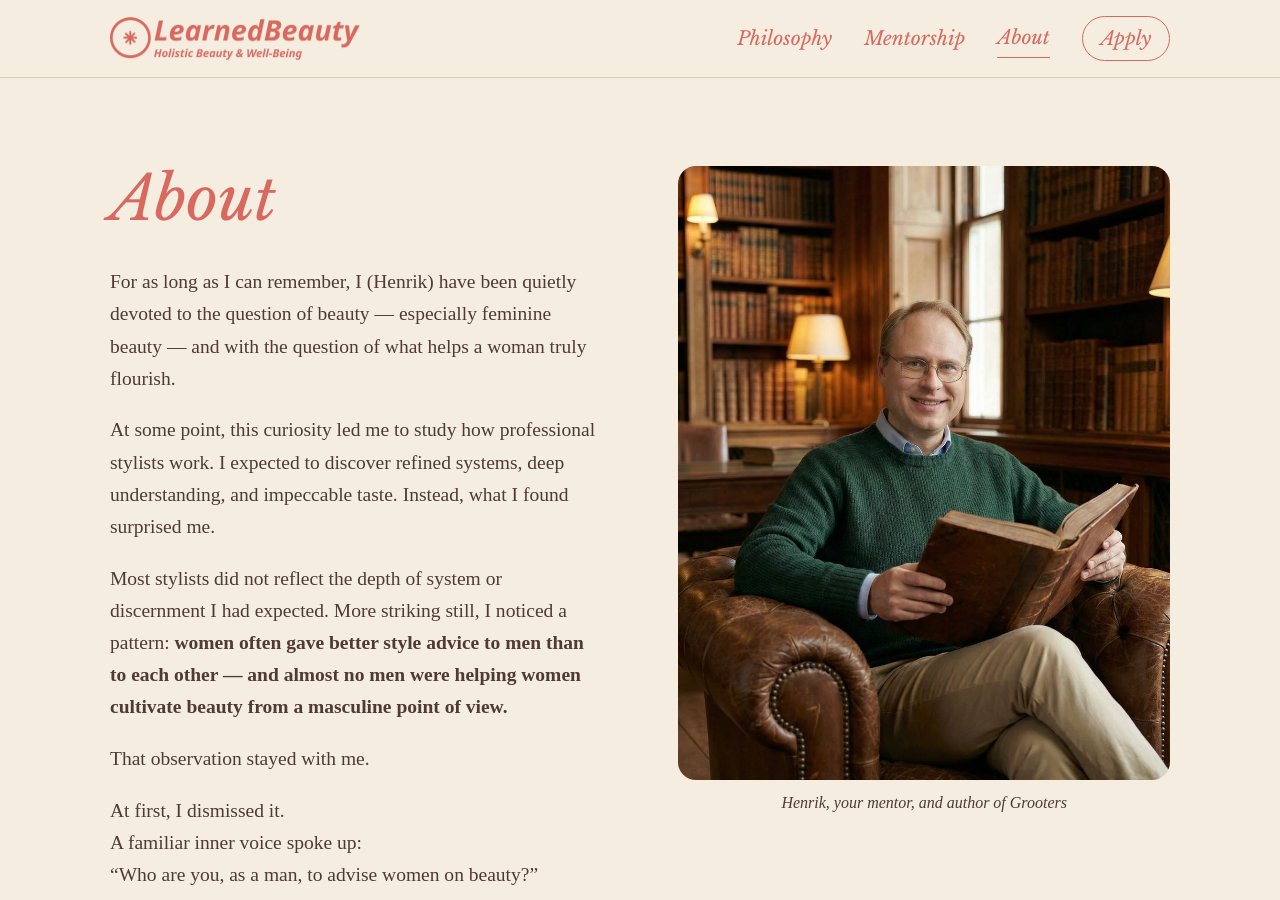
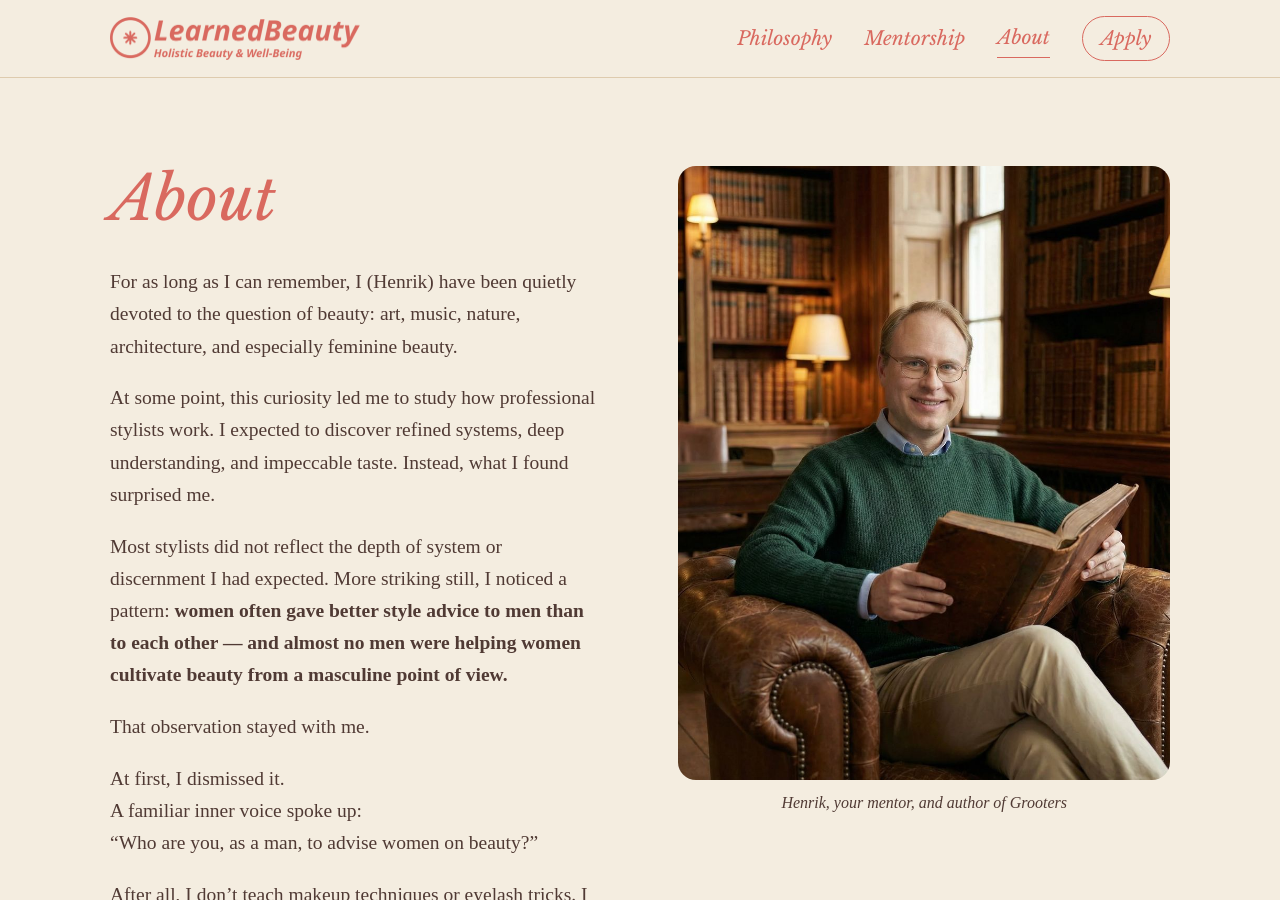
Before and after one commit to LoveAlgo/learnedbeauty, a Jekyll site: the page built from about/index.md, in a window 1280 px wide and 900 px high. Built offline with Jekyll 4.4.1, drawn with Linux system fonts in a browser that asks for light colours; some of the changed text lies outside the part shown.

Commit message:
Update about/index.md (via Pages CMS)

```diff
--- a/about/index.md
+++ b/about/index.md
@@ -2,14 +2,14 @@
 layout: page
 title: About
 heading: About
+description: "Why a man mentors women in feminine beauty: the story behind
+  Learned Beauty and its founder, Henrik Hillerström."
 image: /assets/images/henrik-library.jpg
 image_alt: Henrik Hillerström reading in a wood-panelled library
 image_caption: Henrik, your mentor, and author of Grooters
 image_side: right
-description: "Why a man mentors women in feminine beauty: the story behind Learned Beauty and its founder, Henrik Hillerström."
 ---
-
-For as long as I can remember, I (Henrik) have been quietly devoted to the question of beauty — especially feminine beauty — and with the question of what helps a woman truly flourish.
+For as long as I can remember, I (Henrik) have been quietly devoted to the question of beauty: art, music, nature, architecture, and especially feminine beauty.
 
 At some point, this curiosity led me to study how professional stylists work. I expected to discover refined systems, deep understanding, and impeccable taste. Instead, what I found surprised me.
 
@@ -46,7 +46,6 @@ Learned Beauty was born from this realization.
 
 ## Who is Henrik
 
-
 Henrik Hillerström is a multidisciplinary entrepreneur and thinker with a lifelong dedication to beauty, intelligence, and human flourishing. Born in Australia to Swedish parents, raised in Geneva, and now based in the south of France, he brings a cultivated global perspective shaped by life across nine countries and dozens of homes.
 
 His education spans business administration (MBA, University of St. Gallen), urban and regional planning, architecture, and adult education. Professionally, he has worked in finance, entrepreneurship, research, and in the design of compatibility systems for relationships and place-based living.
```
Also changed, not shown: other parts of about/index.md (+3 -1 lines).
